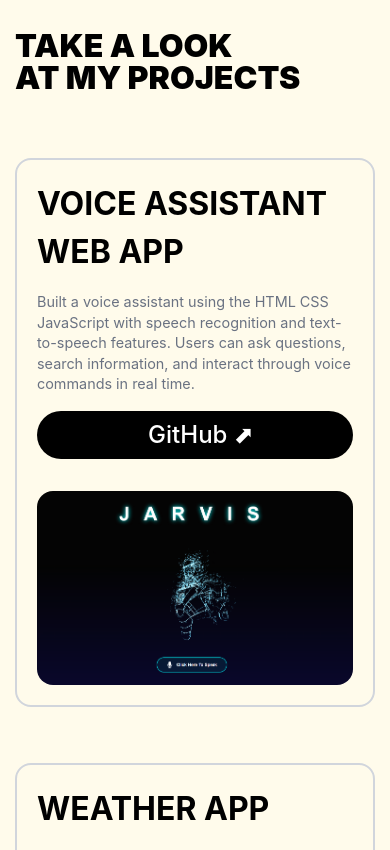
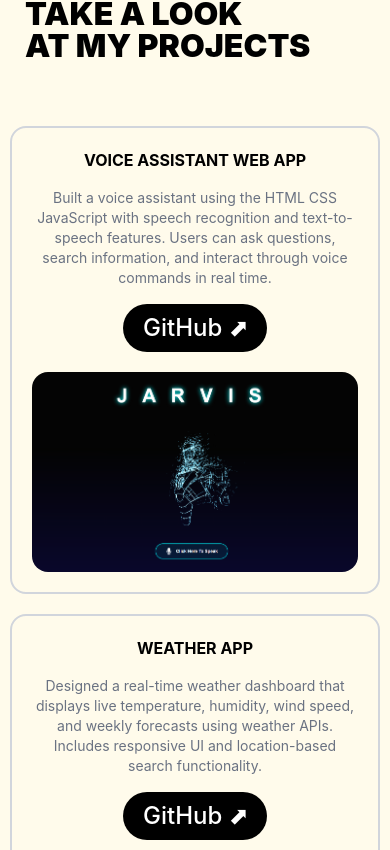
Before and after one commit to Aamin-Mansuri/Personal-Portfolio, a React (Vite) app: page / in a window 390 px wide. Shown: the part 4074-4924 px from the top of the page. Built offline with nearby package versions, Linux system fonts and the light colour scheme.

Commit message:
maintainence

```diff
--- a/src/components/Contact.jsx
+++ b/src/components/Contact.jsx
@@ -19,14 +19,14 @@
 
            <div id='footer' className='pt-35 flex flex-col items-center gap-20 '>
               <div className='font-black text-8xl text-center font-sans'>
-                <h1 id='f=h1' data-aos="fade-up">INTERESTED IN WORKING <br />TOGETHER?</h1>
+                <h1 id='f-h1' data-aos="fade-up">INTERESTED IN WORKING <br />TOGETHER?</h1>
                </div>
               <div className='text-center'>
                 <p data-aos="fade-up" className='font-medium font-sans text-2xl'>Drop me an email:</p>
                 <h1 id='f-mail' data-aos="fade-up"><a id='f-mail' className='font-bold font-sans text-3xl' href="mailto:aaminmansuri988@gmail.com">aaminmansuri988@gmail.com</a></h1>
               </div>
 
-              <div id='l-foot' className='flex justify-center gap-110  p-2 pb-8 pt-6 border-t-2 '>
+              <div id='l-foot' className='flex justify-between gap-0 w-screen p-2 pb-8 pt-6 pl-8 pr-8 border-t-2 '>
                 <div id='copy' className='font-medium font-sans text-2xs'>Copyright © 2023 Unkown</div>
                 <div id='f-bt' className='flex gap-10 items-center pr-18'>
                     <button id='i-bt' className=' rounded-3xl  bg-white w-40 py-3 border-2 hover:bg-blue-500 font-medium  text-black text-2xs'><a href="https://github.com/Aamin-Mansuri">GitHub ⬈</a></button>
--- a/src/components/Navbar.jsx
+++ b/src/components/Navbar.jsx
@@ -12,7 +12,7 @@
        <li><a className=' hover:text-blue-500 hover:text-shadow-[0px_0px_10px_#3b82f6] relative after:absolute after:left-0 after:-bottom-1 after:h-1 after:w-0 after:bg-blue-500 after:transition-all  hover:after:w-full ' href="#pro">Projects</a></li>
        <li><a className=' hover:text-blue-500 hover:text-shadow-[0px_0px_10px_#3b82f6] relative after:absolute after:left-0 after:-bottom-1 after:h-1 after:w-0 after:bg-blue-500 after:transition-all  hover:after:w-full ' href="#con">Contact</a></li>
       </ul>
-      <button id='nav-bt' className='p-4 bg-black text-white rounded-3xl text-2xs w-44 m font-medium uppercase hover:bg-blue-500 '><a className='flex gap-1.5' href={resume} download={resume} >Download CV <img id='bt-img' className='w-5' src={File} alt="" /></a></button>
+      <button id='nav-bt' className='p-4 bg-black text-white rounded-3xl text-2xs w-52 m font-medium uppercase hover:bg-blue-500 '><a className='flex gap-1.5' href={resume} download={resume} >Download CV <img id='bt-img' className='w-5' src={File} alt="" /></a></button>
     </div>
 
   )
--- a/src/components/Project.jsx
+++ b/src/components/Project.jsx
@@ -10,90 +10,90 @@
 
 const Project = () => {
   return (
-    <div id='pro' className='pt-28 pl-32 '>
+    <div id='pro' className='pt-28  '>
         <div className='font-black text-7xl '>
-            <h1 data-aos="fade-right">TAKE A LOOK <br /> AT MY PROJECTS</h1>
+            <h1 id='p-h' data-aos="fade-right" className='pl-32'>TAKE A LOOK <br /> AT MY PROJECTS</h1>
         </div>
-        <div className='mt-16 flex flex-wrap w-100% gap-14 justify-center'>
+        <div id='p-card-container' className='mt-16 flex flex-wrap w-100% gap-14 justify-center'>
             {/* project card 1 */}
-            <div data-aos="flip-left" className='flex border-2 rounded-2xl p-5 gap-8 w-170 border-gray-300'>
-                <div className='w-100 flex flex-col gap-4 font-sans'>
-                    <h1 className='font-bold uppercase'>Voice Assistant Web App</h1>
-                    <p className=' font-sans text-gray-500 text-sm' >Built a voice assistant using the HTML CSS JavaScript with speech recognition and text-to-speech features. Users can ask questions, search information, and interact through voice commands in real time.</p>
-                    <button className='flex p-2 pl-5 w-36 bg-black hover:bg-blue-500 hover:scale-[1.1] text-white rounded-3xl text-2xl  font-medium'><a href="https://github.com/Aamin-Mansuri/voice-as-js-project-6.git">GitHub ⬈</a></button>
+            <div id='p-cards' data-aos="flip-left" className='flex border-2 rounded-2xl p-5 gap-8 w-170 border-gray-300'>
+                <div id='c-content' className='w-100 flex flex-col gap-4 font-sans'>
+                    <h1 id='card-title' className='font-bold uppercase'>Voice Assistant Web App</h1>
+                    <p id='p-para' className=' font-sans text-gray-500 text-sm' >Built a voice assistant using the HTML CSS JavaScript with speech recognition and text-to-speech features. Users can ask questions, search information, and interact through voice commands in real time.</p>
+                    <button id='p-bt' className='flex p-2 pl-5 w-36 bg-black hover:bg-blue-500 hover:scale-[1.1] text-white rounded-3xl text-2xl  font-medium'><a href="https://github.com/Aamin-Mansuri/voice-as-js-project-6.git">GitHub ⬈</a></button>
                 </div>
                 <div>
-                    <img  className='w-96 rounded-2xl hover:scale-[1.1] transition-all 1s ease-linear' src={Voice} alt="" />
+                    <img id='p-img' className='w-96 rounded-2xl hover:scale-[1.1] transition-all 1s ease-linear' src={Voice} alt="" />
                 </div>
 
             </div>
 
             {/* project card 2 */}
 
-            <div data-aos="flip-right" className='flex border-2 rounded-2xl p-5 gap-8 w-170 border-gray-300'>
-                <div className='w-100 flex flex-col gap-4 font-sans'>
-                    <h1 className='font-bold uppercase'>Weather App</h1>
-                    <p className=' font-sans text-gray-500 text-sm'>Designed a real-time weather dashboard that displays live temperature, humidity, wind speed, and weekly forecasts using weather APIs. Includes responsive UI and location-based search functionality.</p>
+            <div id='p-cards' data-aos="flip-right" className='flex border-2 rounded-2xl p-5 gap-8 w-170 border-gray-300'>
+                <div id='c-content' className='w-100 flex flex-col gap-4 font-sans'>
+                    <h1 id='card-title' className='font-bold uppercase'>Weather App</h1>
+                    <p id='p-para' className=' font-sans text-gray-500 text-sm'>Designed a real-time weather dashboard that displays live temperature, humidity, wind speed, and weekly forecasts using weather APIs. Includes responsive UI and location-based search functionality.</p>
                     <button className=' flex p-2 pl-5 w-36 bg-black  hover:bg-blue-500 hover:scale-[1.1] text-white rounded-3xl text-2xl  font-medium'><a href="https://github.com/Aamin-Mansuri/wather-app-js-project-5.git">GitHub ⬈</a></button>
                 </div>
                 <div>
-                    <img className='w-96 rounded-2xl hover:scale-[1.1] transition-all 1s ease-linear' src={weather} alt="" />
+                    <img id='p-img' className='w-96 rounded-2xl hover:scale-[1.1] transition-all 1s ease-linear' src={weather} alt="" />
                 </div>
 
             </div>
 
             {/* project card 3 */}
 
-            <div data-aos="fade-right" className='flex border-2 rounded-2xl p-5 gap-8 w-170 h-60 border-gray-300'>
-                <div className='w-100 flex flex-col gap-4 font-sans'>
-                    <h1 className='font-bold uppercase'>Loan App UI</h1>
-                    <p className=' font-sans text-gray-500 text-sm'>Designed and developed a responsive Loan Application UI using HTML and CSS with a clean and modern interface.</p>
+            <div id='p-cards' data-aos="fade-right" className='flex border-2 rounded-2xl p-5 gap-8 w-170 h-60 border-gray-300'>
+                <div id='c-content' className='w-100 flex flex-col gap-4 font-sans'>
+                    <h1 id='card-title' className='font-bold uppercase'>Loan App UI</h1>
+                    <p id='p-para' className=' font-sans text-gray-500 text-sm'>Designed and developed a responsive Loan Application UI using HTML and CSS with a clean and modern interface.</p>
                     <button className='mt-4 flex p-2 pl-5 w-36 bg-black  hover:bg-blue-500 hover:scale-[1.1] text-white rounded-3xl text-2xl  font-medium'><a href="https://github.com/Aamin-Mansuri/web-kreditbee-project-2.git">GitHub ⬈</a></button>
                 </div>
                 <div>
-                    <img className='w-96 h-50 rounded-2xl hover:scale-[1.1] transition-all 1s ease-linear' src={Loan} alt="" />
+                    <img id='p-img' className='w-96 h-50 rounded-2xl hover:scale-[1.1] transition-all 1s ease-linear' src={Loan} alt="" />
                 </div>
 
             </div>
 
             {/* project card 4 */}
 
-            <div data-aos="fade-left" className='flex border-2 rounded-2xl p-5 gap-8 w-170 h-60 border-gray-300'>
-                <div className='w-100 flex flex-col gap-4 font-sans'>
-                    <h1 className='font-bold uppercase'>Movie Search App</h1>
-                    <p className=' font-sans text-gray-500 text-sm'>Created a responsive movie searching application using React and external movie APIs. Users can search movies, view ratings, trailers, and save favorites with secure authentication.</p>
+            <div id='p-cards' data-aos="fade-left" className='flex border-2 rounded-2xl p-5 gap-8 w-170 h-60 border-gray-300'>
+                <div id='c-content' className='w-100 flex flex-col gap-4 font-sans'>
+                    <h1 id='card-title' className='font-bold uppercase'>Movie Search App</h1>
+                    <p id='p-para' className=' font-sans text-gray-500 text-sm'>Created a responsive movie searching application using React and external movie APIs. Users can search movies, view ratings, trailers, and save favorites with secure authentication.</p>
                     <button className='flex p-2 pl-5 w-36 bg-black  hover:bg-blue-500 hover:scale-[1.1] text-white rounded-3xl text-2xl  font-medium'><a href="https://github.com/Aamin-Mansuri/Movie-Search-Api-Project.git">GitHub ⬈</a></button>
                 </div>
                 <div>
-                    <img className='w-96 h-50 rounded-2xl hover:scale-[1.1] transition-all 1s ease-linear' src={Movie} alt="" />
+                    <img id='p-img' className='w-96 h-50 rounded-2xl hover:scale-[1.1] transition-all 1s ease-linear' src={Movie} alt="" />
                 </div>
 
             </div>
 
             {/* project card 5 */}
 
-            <div data-aos="flip-right" className='flex border-2 rounded-2xl p-5 gap-8 w-170 h-60 border-gray-300'>
-                <div className='w-100 flex flex-col gap-4 font-sans'>
-                    <h1 className='font-bold uppercase'>Digital Clock</h1>
-                    <p className=' font-sans text-gray-500 text-sm'>Created a responsive Digital Clock using HTML, CSS, and JavaScript with a modern UI design. The clock displays real-time hours, minutes, and seconds with smooth updates, stylish typography, and responsive layout for different screen sizes.</p>
+            <div id='p-cards' data-aos="flip-right" className='flex border-2 rounded-2xl p-5 gap-8 w-170 h-60 border-gray-300'>
+                <div id='c-content' className='w-100 flex flex-col gap-4 font-sans'>
+                    <h1 id='card-title' className='font-bold uppercase'>Digital Clock</h1>
+                    <p id='p-para' className=' font-sans text-gray-500 text-sm'>Created a responsive Digital Clock using HTML, CSS, and JavaScript with a modern UI design. The clock displays real-time hours, minutes, and seconds with smooth updates, stylish typography, and responsive layout for different screen sizes.</p>
                     <button className='flex p-2 pl-5 w-36 bg-black  hover:bg-blue-500 hover:scale-[1.1] text-white rounded-3xl text-2xl  font-medium'><a href="https://github.com/Aamin-Mansuri/clock-js-project.git">GitHub ⬈</a></button>
                 </div>
                 <div>
-                    <img  className='w-96 h-50 rounded-2xl hover:scale-[1.1] transition-all 1s ease-linear' src={digital} alt="" />
+                    <img id='p-img' className='w-96 h-50 rounded-2xl hover:scale-[1.1] transition-all 1s ease-linear' src={digital} alt="" />
                 </div>
 
             </div>
 
             {/* project card 6 */}
 
-            <div data-aos="flip-left" className='flex border-2 rounded-2xl p-5 gap-5 w-170 h-60 border-gray-300'>
-                <div className='w-100 flex flex-col gap-2 font-sans'>
-                    <h1 className='font-bold uppercase'>Analog Clock</h1>
-                    <p className=' font-sans text-gray-500 text-sm'>Designed and developed an Analog Clock using HTML, CSS, and JavaScript featuring rotating clock hands based on real-time calculations. Implemented smooth animations, responsive circular layout, and clean UI styling to create an interactive and visually appealing clock interface.</p>
+            <div id='p-cards' data-aos="flip-left" className='flex border-2 rounded-2xl p-5 gap-5 w-170 h-60 border-gray-300'>
+                <div id='c-content' className='w-100 flex flex-col gap-2 font-sans'>
+                    <h1 id='card-title' className='font-bold uppercase'>Analog Clock</h1>
+                    <p id='p-para' className=' font-sans text-gray-500 text-sm'>Designed and developed an Analog Clock using HTML, CSS, and JavaScript featuring rotating clock hands based on real-time calculations. Implemented smooth animations, responsive circular layout, and clean UI styling to create an interactive and visually appealing clock interface.</p>
                     <button className='flex p-2 pl-5 w-36 bg-black  hover:bg-blue-500 hover:scale-[1.1] text-white rounded-3xl text-2xl  font-medium'><a href="https://github.com/Aamin-Mansuri/clock-js-project.git">GitHub ⬈</a></button>
                 </div>
                 <div>
-                    <img className='w-85 h-50 rounded-2xl hover:scale-[1.1] transition-all 1s ease-linear' src={clock} alt="" />
+                    <img id='p-img' className='w-85 h-50 rounded-2xl hover:scale-[1.1] transition-all 1s ease-linear' src={clock} alt="" />
                 </div>
 
             </div>
--- a/src/index.css
+++ b/src/index.css
@@ -677,162 +677,238 @@
 
 @media (max-width: 1200px){
 
-  #pro{
-    width: 100%;
-    padding-left: 30px !important;
-    padding-right: 30px;
-  }
-
-  #pro .w-170{
-    width: 100% !important;
-  }
 
 }
 
 @media (max-width: 992px){
+    #pro{
+  width: 100%;
+  justify-content: center;
+  margin: 0%;
+  padding: 0%;
+  margin-top: 80px;
+  padding-left: 10px;
+  padding-right: 10px;
+ }
+ #p-card-container{
+  justify-content: center;
+  flex-direction: row;
+
+  flex-wrap: wrap;
+  gap: 20px;
+
+ }
+ #p-cards{
+  width: 100%;
+  height: 100%;
+  gap: 20px;
+  flex-direction: column;
+
+ }
+ #p-h{
+  padding-left: 15px;
+  font-size: 4rem;
+ }
+ #card-title{
+   font-size: 1rem;
+ }
+ #c-content{
+  font-size: 100px;
+  width: 100%;
+  text-align: center;
+  justify-content: center;
+  align-items: center;
+ }
+ #p-img{
+  width: 100%;
+ }
+
+
+}
+
+@media (max-width: 768px){
   #pro{
+  width: 100%;
+  justify-content: center;
+  margin: 0%;
+  padding: 0%;
+  margin-top: 80px;
+  padding-left: 10px;
+  padding-right: 10px;
+ }
+ #p-card-container{
+  justify-content: center;
+  gap: 20px;
+
+ }
+ #p-cards{
+  width: 100%;
+  height: 100%;
+  gap: 20px;
+  flex-direction: column;
+
+ }
+ #p-h{
+  padding-left: 15px;
+  font-size: 4rem;
+ }
+ #card-title{
+   font-size: 1rem;
+ }
+ #c-content{
+  font-size: 100px;
+  width: 100%;
+  text-align: center;
+  justify-content: center;
+  align-items: center;
+ }
+ #p-img{
+  width: 100%;
+ }
+
+
+}
+
+@media (max-width: 480px){
+ #pro{
+  width: 100%;
+  justify-content: center;
+  margin: 0%;
+  padding: 0%;
+  margin-top: 80px;
+  padding-left: 10px;
+  padding-right: 10px;
+ }
+ #p-card-container{
+  justify-content: center;
+  gap: 20px;
+
+ }
+ #p-cards{
+  width: 100%;
+  height: 100%;
+  gap: 20px;
+  flex-direction: column;
+
+ }
+ #p-h{
+  padding-left: 15px;
+  font-size: 2rem;
+ }
+ #card-title{
+   font-size: 1rem;
+ }
+ #c-content{
+  font-size: 100px;
+  width: 100%;
+  text-align: center;
+  justify-content: center;
+  align-items: center;
+ }
+ #p-img{
+  width: 100%;
+ }
+}
+/* ---------------- CONTACT SECTION ---------------- */
+
+@media (max-width: 1200px){
+
+  #footer{
     width: 100%;
+    justify-content: center;
+  }
+  #f-mail{
+    font-size: 2rem;
+  }
+  #l-foot{
+    width: 100%;
+    flex-direction: column;
+    justify-content: center;
+    align-items: center;
+    gap: 20px;
+
+  }
+  #f-h1{
+    font-size: 5rem;
+  }
+  #f-bt{
+    padding: 0%;
+    margin: 0%;
+    gap: 25px;
+    flex-direction: row;
+
+  }
+  #i-bt{
+    width: 200px;
   }
 
-  #pro .w-170{
+
+}
+
+@media (max-width: 992px){
+
+  #footer{
+    width: 100%;
+    justify-content: center;
+  }
+  #f-mail{
+    font-size: 1.2rem;
+  }
+  #l-foot{
+    width: 100%;
     flex-direction: column;
-    height: auto !important;
+    justify-content: center;
+    align-items: center;
+    gap: 20px;
+
   }
+  #f-h1{
+    font-size: 2.5rem;
+  }
+  #f-bt{
+    padding: 0%;
+    margin: 0%;
+    gap: 25px;
+    flex-direction: row;
 
-  #pro img{
-    width: 100% !important;
-    height: auto !important;
+  }
+  #i-bt{
+    width: 200px;
   }
 
 }
 
 @media (max-width: 768px){
 
-  #pro h1{
-    font-size: 2.5rem !important;
-  }
-
-  #pro .w-100{
-    width: 100% !important;
-  }
-
-}
-
-@media (max-width: 480px){
-  #pro{
-    width: 100%;
-  }
-
-  #pro{
-    padding-left: 15px !important;
-    padding-right: 15px !important;
-  }
-  #pro h1{
-    font-size: 2rem !important;
-  }
-
-  #pro p{
-    font-size: 0.9rem !important;
-  }
-
-  #pro button{
+  #footer{
     width: 100%;
     justify-content: center;
   }
+  #f-mail{
+    font-size: 1.2rem;
+  }
+  #l-foot{
+    width: 100%;
+    flex-direction: column;
+    justify-content: center;
+    align-items: center;
+    gap: 20px;
 
-}
-/* ---------------- CONTACT SECTION ---------------- */
+  }
+  #f-bt{
+    padding: 0%;
+    margin: 0%;
+    gap: 5px;
+    flex-direction: column;
 
-@media (max-width: 1200px){
-/*
-  #con ul{
-    gap: 40px !important;
-    flex-wrap: wrap;
-    justify-content: center;
-    padding: 20px;
   }
-
-  #con .gap-110{
-    gap: 40px !important;
-    padding-left: 20px;
-    padding-right: 20px;
-  } */
-
-}
-
-@media (max-width: 992px){
-/*
-  #con h1{
-    font-size: 4rem !important;
+  #i-bt{
+    width: 300px;
   }
-
-  #con .gap-110{
-    flex-direction: column;
-    align-items: center;
-    text-align: center;
-  }
-
-  #con .pr-18{
-    padding-right: 0 !important;
-  } */
-
-}
-
-@media (max-width: 768px){
-/*
-  #con h1{
-    font-size: 2.7rem !important;
-    line-height: 1.3;
-  }
-
-  #con ul{
-    gap: 25px !important;
-  }
-
-  #con li{
-    font-size: 1.5rem !important;
-  }
-
-  #con .text-3xl{
-    font-size: 1.5rem !important;
-    word-break: break-word;
-  }
-
-  #con .pr-18{
-    flex-wrap: wrap;
-    justify-content: center;
-    gap: 20px !important;
-  } */
-
 }
 
 @media (max-width: 480px){
 
-/*
-  #con p{
-    font-size: 1rem !important;
-  }
-
-  #con li{
-    font-size: 1rem !important;
-  }
-
-  #con .text-3xl{
-    font-size: 1.1rem !important;
-  }
-
-  #con button{
-    width: 100%;
-  }
-
-  #con .pr-18{
-    width: 100%;
-    flex-direction: column;
-  }
-
-  #con .gap-110{
-    width: 100%;
-  } */
   #footer{
     width: 100%;
     justify-content: center;
```
